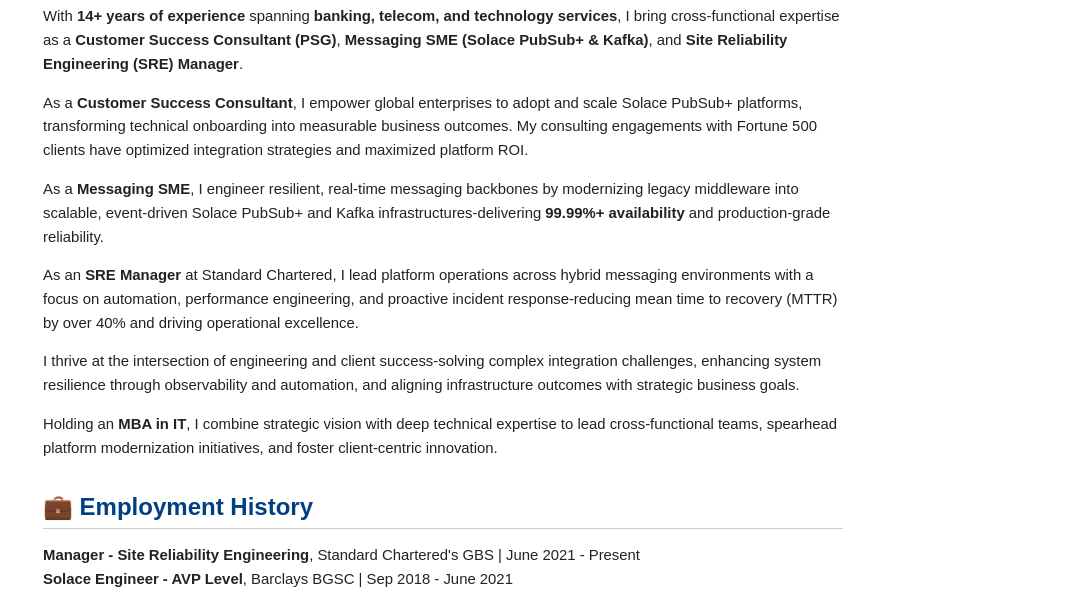
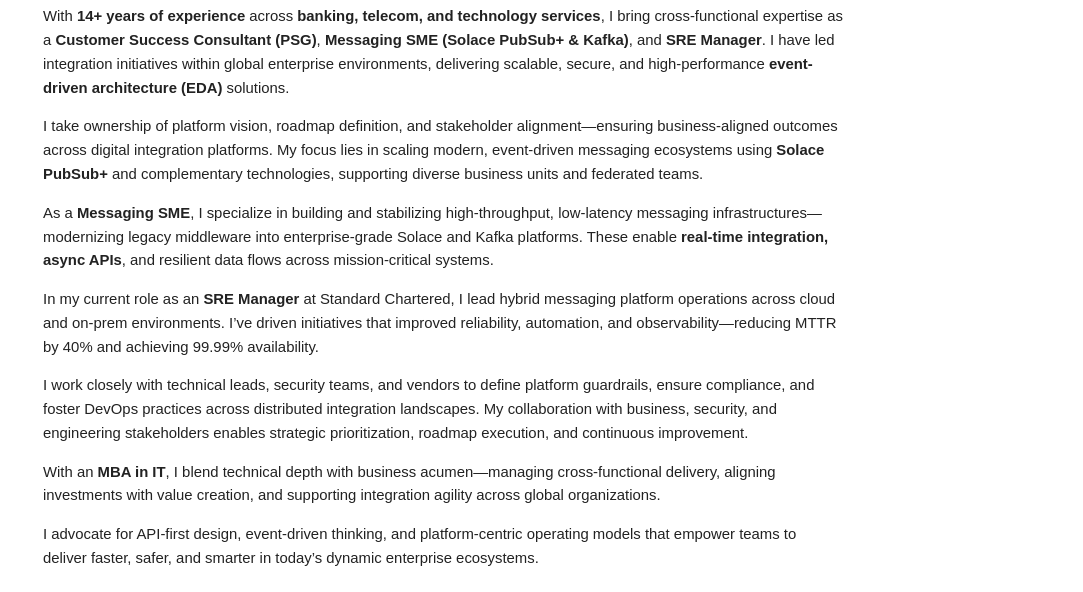
Before and after one commit to AbhikeshSingh/abhikeshsingh.github.io, a plain HTML site: page index.html in a window 1280 px wide. Shown: the part 136-728 px from the top of the page, without its empty margins (197-1280 px from the left). Drawn offline with Linux system fonts and the light colour scheme.

Commit message:
Update index.html

```diff
--- a/index.html
+++ b/index.html
@@ -3,7 +3,7 @@
 <head>
   <meta charset="UTF-8" />
   <meta name="google-site-verification" content="1teJUbF4bpQH0Pv6De1Vk1m8P8rxTxTM0FUf-mWbjFc" />
-  <meta name="description" content="Abhikesh Kumar Singh - Solace PubSub+ SME, SRE Manager, and PSG Consultant with 14+ years experience in banking, telecom, and technology services. Expert in event-driven architectures, production support, and driving platform modernization." />
+  <meta name="description" content="Abhikesh Kumar Singh – Integration Strategy Lead and Solace PubSub+ SME with 14+ years of experience in building enterprise-grade messaging platforms, event-driven architectures, and SRE leadership across banking and telecom." />
   <meta name="keywords" content="Solace PubSub+, SRE, Site Reliability Engineering, Customer Success, PSG Consultant, Kafka, Middleware, Messaging Platforms, Infrastructure Management, Event-Driven Architecture, Platform Modernization" />
   <meta name="author" content="Abhikesh Kumar Singh" />
   <meta name="viewport" content="width=device-width, initial-scale=1.0" />
@@ -177,27 +177,31 @@
 
 <p>
   <p>
-  With <strong>14+ years of experience</strong> spanning <strong>banking, telecom, and technology services</strong>, I bring cross-functional expertise as a <strong>Customer Success Consultant (PSG)</strong>, <strong>Messaging SME (Solace PubSub+ & Kafka)</strong>, and <strong>Site Reliability Engineering (SRE) Manager</strong>.
+  With <strong>14+ years of experience</strong> across <strong>banking, telecom, and technology services</strong>, I bring cross-functional expertise as a <strong>Customer Success Consultant (PSG)</strong>, <strong>Messaging SME (Solace PubSub+ & Kafka)</strong>, and <strong>SRE Manager</strong>. I have led integration initiatives within global enterprise environments, delivering scalable, secure, and high-performance <strong>event-driven architecture (EDA)</strong> solutions.
 </p>
 
 <p>
-  As a <strong>Customer Success Consultant</strong>, I empower global enterprises to adopt and scale Solace PubSub+ platforms, transforming technical onboarding into measurable business outcomes. My consulting engagements with Fortune 500 clients have optimized integration strategies and maximized platform ROI.
+  I take ownership of platform vision, roadmap definition, and stakeholder alignment—ensuring business-aligned outcomes across digital integration platforms. My focus lies in scaling modern, event-driven messaging ecosystems using <strong>Solace PubSub+</strong> and complementary technologies, supporting diverse business units and federated teams.
 </p>
 
 <p>
-  As a <strong>Messaging SME</strong>, I engineer resilient, real-time messaging backbones by modernizing legacy middleware into scalable, event-driven Solace PubSub+ and Kafka infrastructures-delivering <strong>99.99%+ availability</strong> and production-grade reliability.
+  As a <strong>Messaging SME</strong>, I specialize in building and stabilizing high-throughput, low-latency messaging infrastructures—modernizing legacy middleware into enterprise-grade Solace and Kafka platforms. These enable <strong>real-time integration, async APIs</strong>, and resilient data flows across mission-critical systems.
 </p>
 
 <p>
-  As an <strong>SRE Manager</strong> at Standard Chartered, I lead platform operations across hybrid messaging environments with a focus on automation, performance engineering, and proactive incident response-reducing mean time to recovery (MTTR) by over 40% and driving operational excellence.
+  In my current role as an <strong>SRE Manager</strong> at Standard Chartered, I lead hybrid messaging platform operations across cloud and on-prem environments. I’ve driven initiatives that improved reliability, automation, and observability—reducing MTTR by 40% and achieving 99.99% availability.
 </p>
 
 <p>
-  I thrive at the intersection of engineering and client success-solving complex integration challenges, enhancing system resilience through observability and automation, and aligning infrastructure outcomes with strategic business goals.
+  I work closely with technical leads, security teams, and vendors to define platform guardrails, ensure compliance, and foster DevOps practices across distributed integration landscapes. My collaboration with business, security, and engineering stakeholders enables strategic prioritization, roadmap execution, and continuous improvement.
 </p>
 
 <p>
-  Holding an <strong>MBA in IT</strong>, I combine strategic vision with deep technical expertise to lead cross-functional teams, spearhead platform modernization initiatives, and foster client-centric innovation.
+  With an <strong>MBA in IT</strong>, I blend technical depth with business acumen—managing cross-functional delivery, aligning investments with value creation, and supporting integration agility across global organizations.
+</p>
+
+<p>
+  I advocate for API-first design, event-driven thinking, and platform-centric operating models that empower teams to deliver faster, safer, and smarter in today’s dynamic enterprise ecosystems.
 </p>
 
 <h2>💼 Employment History</h2>
```
